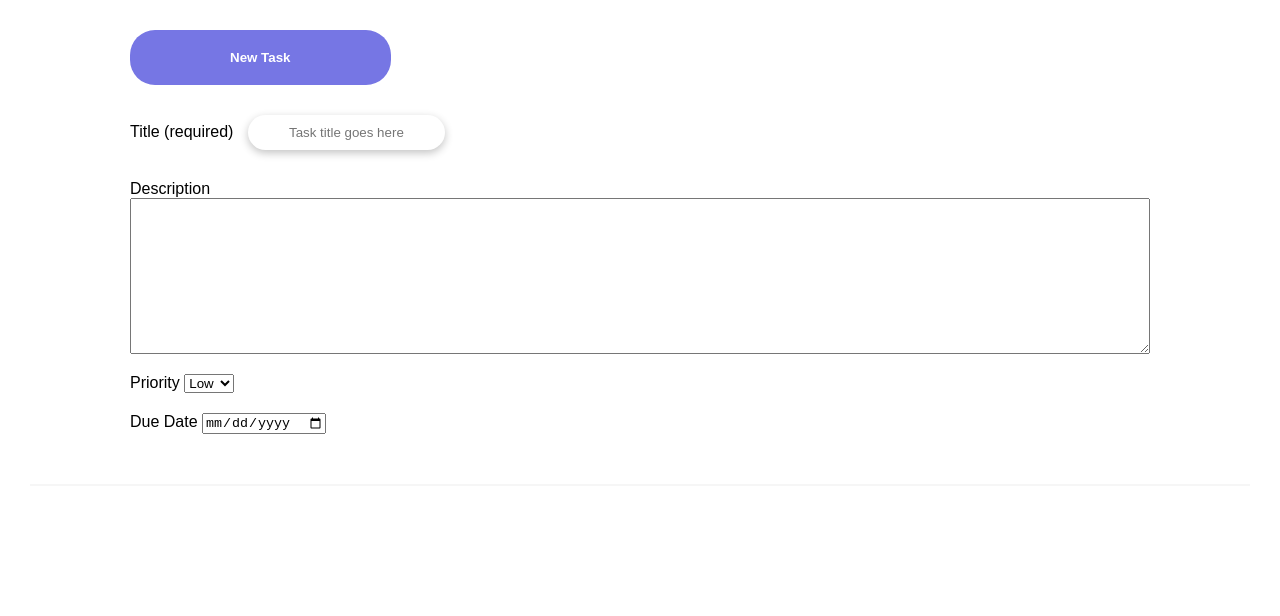
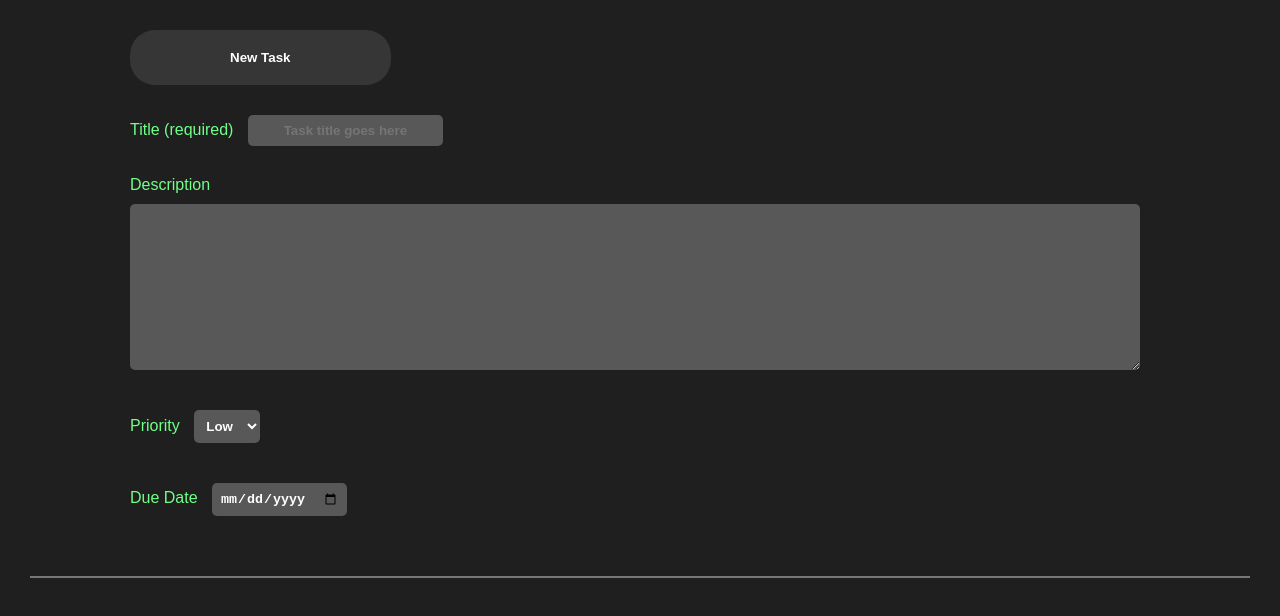
Before and after one commit to rejnowicz281/js-todo-list, a website built with Vite: page index.html in a window 1280 px wide. Built offline with nearby package versions, Linux system fonts and the light colour scheme.

Commit message:
Change up style of the page

```diff
--- a/style.css
+++ b/style.css
@@ -1,6 +1,8 @@
 body {
   margin: 0;
   font-family: Arial, Helvetica, sans-serif;
+  background-color: rgb(31, 31, 31);
+  color: rgb(112, 255, 136);
 }
 
 .container {
@@ -8,17 +10,8 @@ body {
 }
 
 .add-task-container {
-  box-shadow: rgba(27, 31, 35, 0.04) 0px 2px 0px;
+  box-shadow: rgba(255, 255, 255, 0.397) 0px 2px 0px;
   padding: 0 100px 30px 100px;
-}
-
-#title-input {
-  text-align: center;
-  border-radius: 25px;
-  box-shadow: rgba(0, 0, 0, 0.24) 0px 3px 8px;
-  border: none;
-  padding: 10px;
-  margin: 10px;
 }
 
 #add-task-button {
@@ -26,13 +19,36 @@ body {
   border-radius: 25px;
   border: none;
   cursor: pointer;
-  background-color: rgb(118, 118, 228);
+  background-color: rgb(54, 54, 54);
   color: white;
   font-weight: bold;
+  transition: 0.1s;
+}
+
+#add-task-button:hover {
+  background-color: rgb(71, 71, 71);
+  scale: 1.1;
 }
 
 .field {
   margin: 20px 0;
+}
+
+#title-input {
+  text-align: center;
+}
+
+#priority-input,
+#due-date-input,
+#description-input,
+#title-input {
+  background-color: rgb(88, 88, 88);
+  border: none;
+  color: white;
+  padding: 8px;
+  margin: 10px;
+  border-radius: 5px;
+  font-weight: bold;
 }
 
 .description-field {
@@ -40,11 +56,16 @@ body {
   flex-direction: column;
 }
 
+#description-input {
+  margin-left: 0;
+}
+
 .tasks-container {
   padding: 0 100px;
 }
 
 .task {
+  background-color: rgb(46, 42, 42);
   margin: 20px 0;
   padding: 10px;
   cursor: pointer;
@@ -55,11 +76,11 @@ body {
 }
 
 .task-expanded {
-  background-color: aliceblue;
+  background-color: rgb(53, 53, 53);
 }
 
 .task:hover {
-  background-color: rgb(222, 231, 238);
+  background-color: rgb(71, 71, 71);
 }
 
 .task-top-section {
@@ -76,6 +97,16 @@ body {
   font-size: 25px;
 }
 
+.task-description-box {
+  font-size: 20px;
+}
+
 .hidden {
   display: none;
 }
+
+.greyed-out {
+  color: rgb(173, 173, 173);
+  font-size: 13px;
+  font-weight: bold;
+}
```
